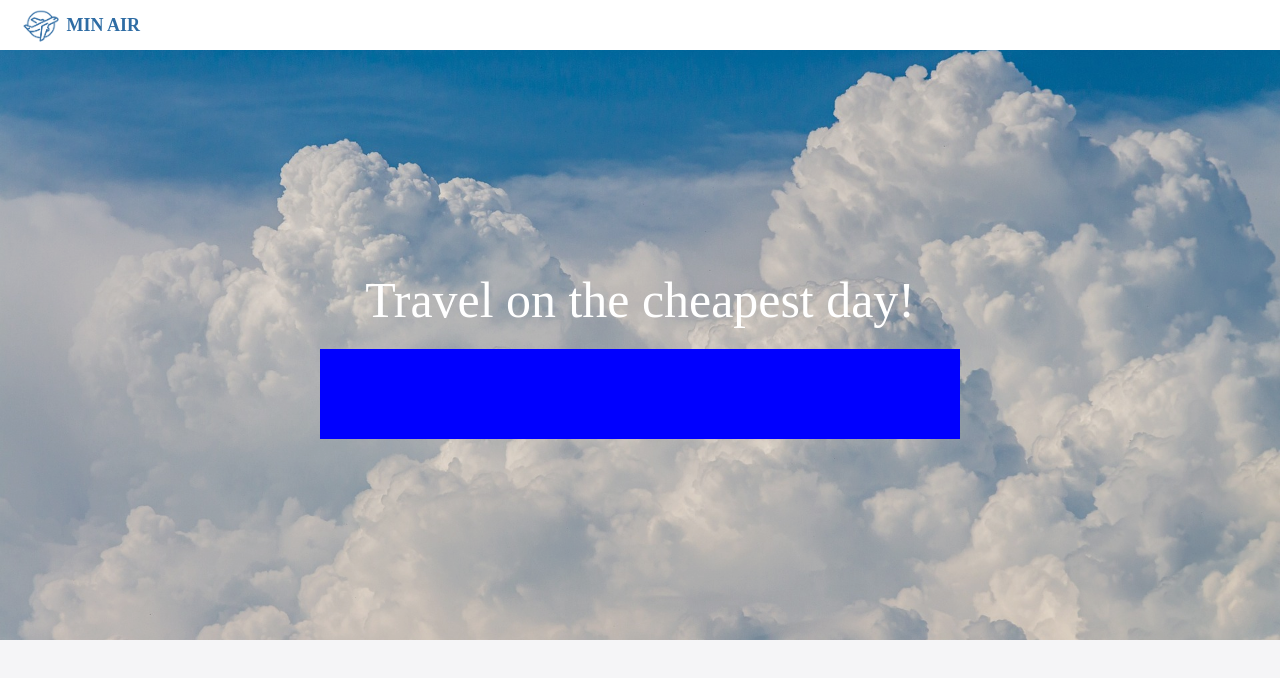
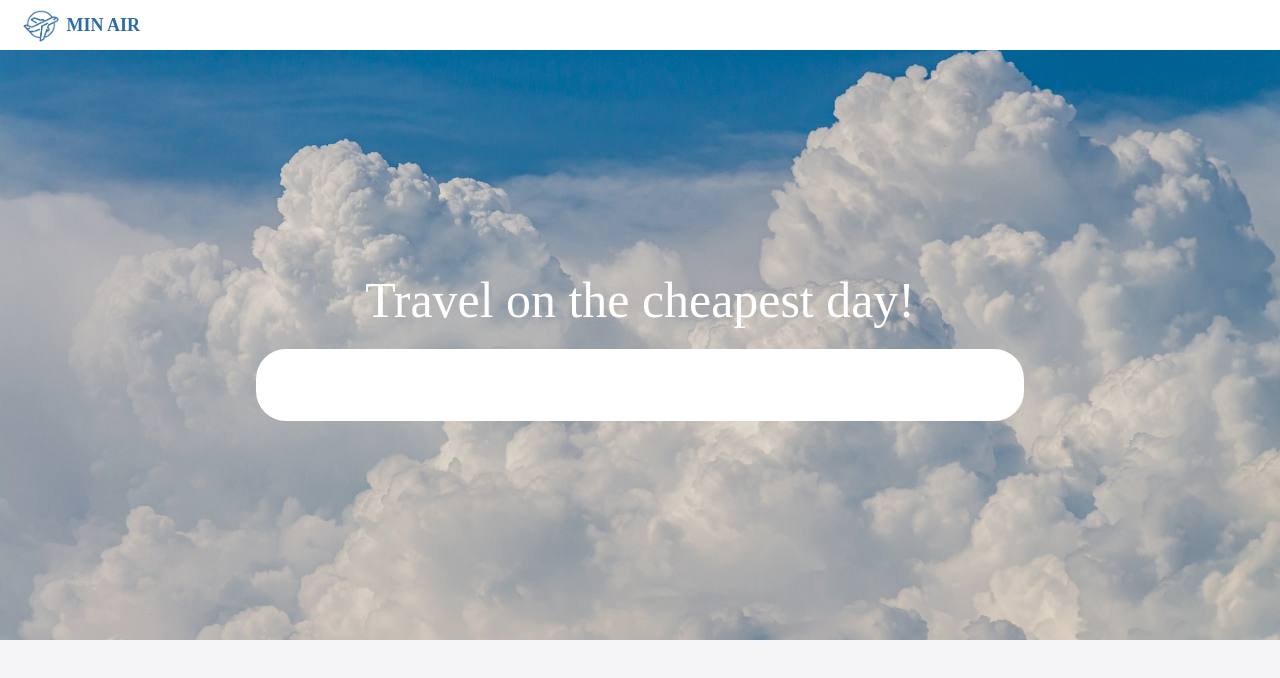
Before and after one commit to KU-MINAIR/MINAIR-Frontend, a React (Create React App) app: page / in a window 1280 px wide. Shown: the top 678 px of the page. Built offline with nearby package versions, Linux system fonts and the light colour scheme.

Commit message:
feat: SearchBar 추가

```diff
--- /dev/null
+++ b/src/components/SearchBar.tsx
@@ -0,0 +1,15 @@
+import React, { useState, ReactElement, useEffect } from "react";
+import styled from "styled-components";
+
+export default function SearchBar(): ReactElement {
+  return <Wrapper></Wrapper>;
+}
+
+const Wrapper = styled.div`
+  display: flex;
+  justify-content: space-around;
+  height: 9vh;
+  width: 100%;
+  background-color: white;
+  border-radius: 30px;
+`;
--- a/src/pages/Main.tsx
+++ b/src/pages/Main.tsx
@@ -1,6 +1,7 @@
 import React, { useState, ReactElement, useEffect } from "react";
 import styled from "styled-components";
 import TopBar from "@/components/TopBar";
+import SearchBar from "@/components/SearchBar";
 import Bg from "@/assets/sky.jpg";
 
 export default function Main(): ReactElement {
@@ -50,12 +51,12 @@ const Dimmed = styled.div`
 `;
 
 const SearchTab = styled.div`
-  width: 50vw;
+  width: 60vw;
   display: flex;
   flex-direction: column;
   position: absolute;
   top: 34%;
-  left: calc(50% - 25vw);
+  left: calc(50% - 30vw);
 `;
 
 const SearchText = styled.div`
@@ -66,11 +67,6 @@ const SearchText = styled.div`
   margin-bottom: 20px;
 `;
 
-const SearchBar = styled.div`
-  height: 90px;
-  background-color: blue;
-`;
-
 const Footer = styled.div`
   height: max(20px, 20%);
   width: 100%;
```
